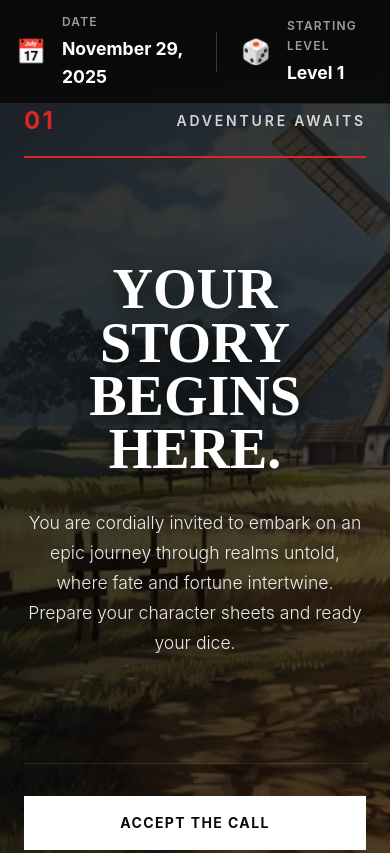
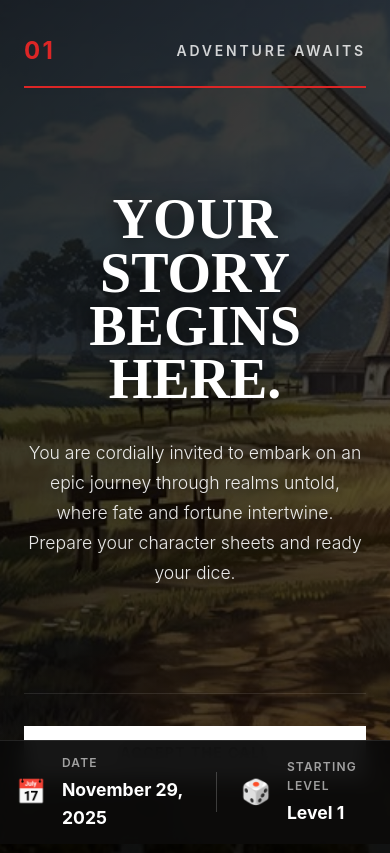
Before and after one commit to Robofish996/DND-Invite, a website built with Vite: page index.html in a window 390 px wide. Shown: the top 853 px of the page. Built offline with nearby package versions, Linux system fonts and the light colour scheme; some packages are replaced by stand-ins of ours; no server answers; the database is empty.

Commit message:
Move date and level banner from top to bottom of page

```diff
--- a/index.html
+++ b/index.html
@@ -13,26 +13,6 @@
 </head>
 
 <body>
-  <div class="top-banner">
-    <div class="banner-content">
-      <div class="banner-item">
-        <span class="banner-icon">📅</span>
-        <div class="banner-text">
-          <span class="banner-label">Date</span>
-          <span class="banner-value">November 29, 2025</span>
-        </div>
-      </div>
-      <div class="banner-divider"></div>
-      <div class="banner-item">
-        <span class="banner-icon">🎲</span>
-        <div class="banner-text">
-          <span class="banner-label">Starting Level</span>
-          <span class="banner-value">Level 1</span>
-        </div>
-      </div>
-    </div>
-  </div>
-
   <div class="hero-section">
     <div class="hero-image-wrapper">
       <img src="/3e536af8f1b31e98489c5800fe9af5da.jpg" alt="Mystical landscape" class="hero-image">
@@ -180,6 +160,26 @@
     </div>
   </div>
 
+  <div class="bottom-banner">
+    <div class="banner-content">
+      <div class="banner-item">
+        <span class="banner-icon">📅</span>
+        <div class="banner-text">
+          <span class="banner-label">Date</span>
+          <span class="banner-value">November 29, 2025</span>
+        </div>
+      </div>
+      <div class="banner-divider"></div>
+      <div class="banner-item">
+        <span class="banner-icon">🎲</span>
+        <div class="banner-text">
+          <span class="banner-label">Starting Level</span>
+          <span class="banner-value">Level 1</span>
+        </div>
+      </div>
+    </div>
+  </div>
+
 </body>
 
 </html>
--- a/style.css
+++ b/style.css
@@ -25,15 +25,15 @@ body {
   overflow-x: hidden;
 }
 
-/* Top Banner */
-.top-banner {
+/* Bottom Banner */
+.bottom-banner {
   position: fixed;
-  top: 0;
+  bottom: 0;
   left: 0;
   right: 0;
   background: rgba(10, 10, 10, 0.95);
   backdrop-filter: blur(10px);
-  border-bottom: 1px solid rgba(255, 255, 255, 0.1);
+  border-top: 1px solid rgba(255, 255, 255, 0.1);
   z-index: 1000;
   padding: 1rem 2rem;
 }
@@ -92,7 +92,6 @@ body {
   align-items: center;
   justify-content: center;
   overflow: hidden;
-  margin-top: 80px;
 }
 
 .hero-image-wrapper {
@@ -695,16 +694,12 @@ body {
     padding: 2rem 1.5rem;
   }
 
-  .top-banner {
+  .bottom-banner {
     padding: 0.75rem 1rem;
   }
 
   .banner-content {
     gap: 1.5rem;
-  }
-
-  .hero-section {
-    margin-top: 70px;
   }
 
   .roster-header {
```
